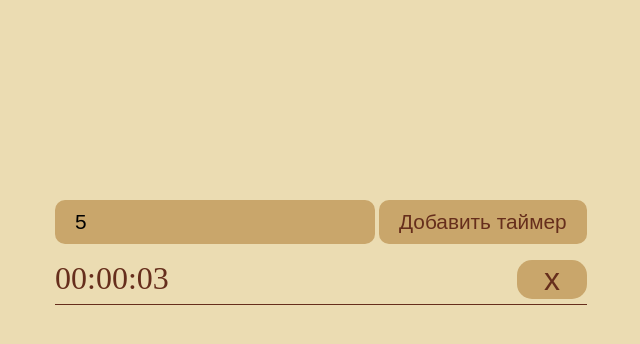
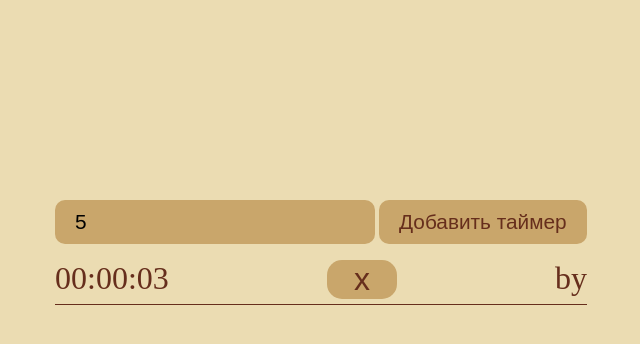
Before and after one commit to ilanalis/hexlet-timer, a plain HTML site: page index.html in a window 1280 px wide. Both pictures are taken after typing "5" into the empty fields and a click on the button "Добавить таймер". Shown: the whole page, without its empty margins (319-959 px from the left). Drawn offline with Linux system fonts and the light colour scheme.

Commit message:
feat: add

```diff
--- a/index.html
+++ b/index.html
@@ -21,6 +21,7 @@
                     00:00:00
                 </span>
                 <button class="delete-timer-button">x</button>
+                <span>by</span>
             </li>
         </template>
     </ul>
```
